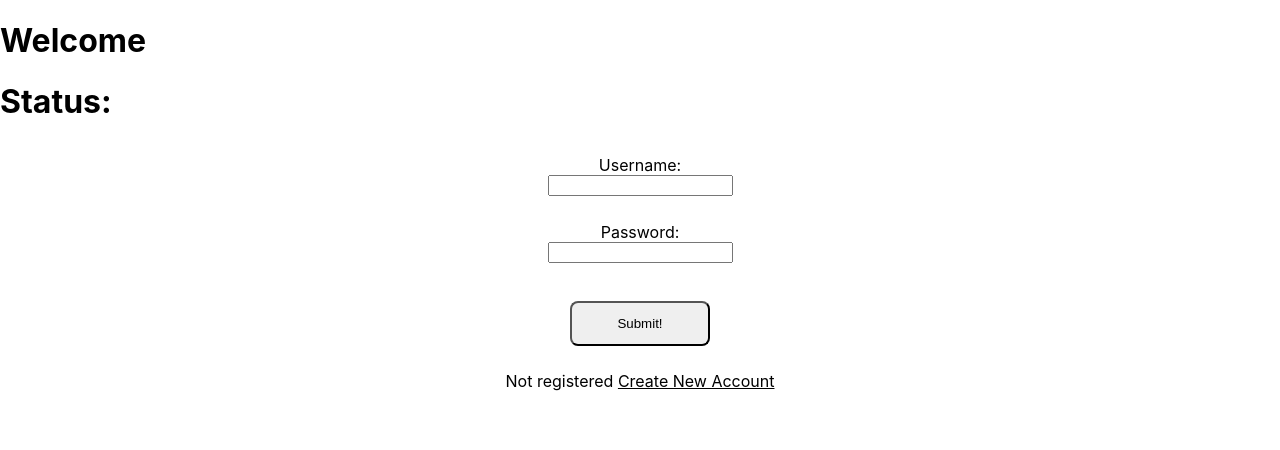
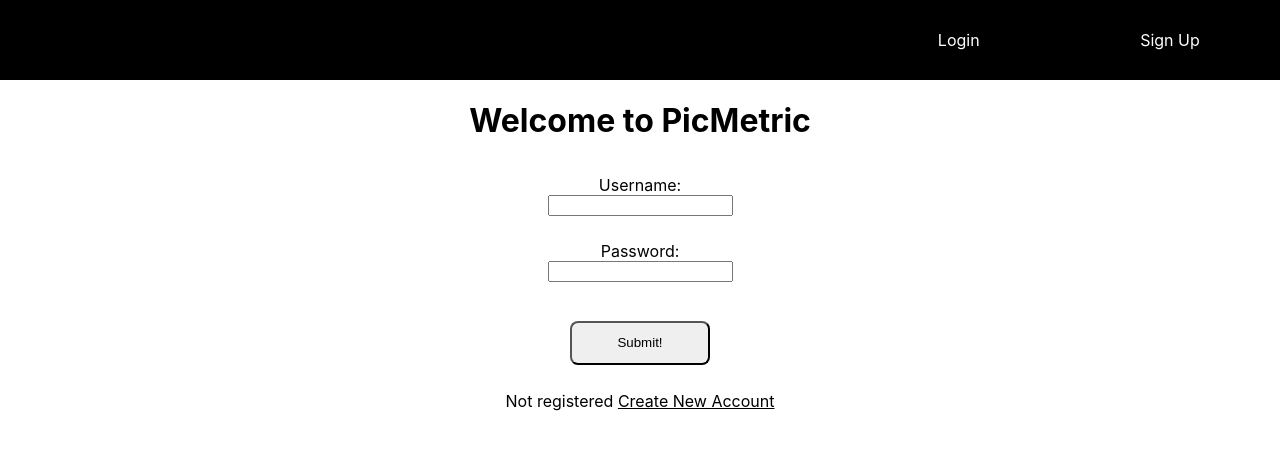
Before and after one commit to Build-week-picmetric2/Front-End, a React (Create React App) app in the folder picmetric/: page / in a window 1280 px wide. Shown: the top 450 px of the page. Built offline with nearby package versions, Linux system fonts and the light colour scheme.

Commit message:
nav in place, starting on styling

```diff
--- a/picmetric/src/App.js
+++ b/picmetric/src/App.js
@@ -3,6 +3,7 @@ import { Switch, Route } from 'react-router-dom';
 import Dashboard from './Dashboard';
 import Home from './Home';
 import { PrivateRoute } from './helpers/PrivateRoute';
+import Navigation from './components/Nagivation';
 import './App.css';
 
 
@@ -11,6 +12,7 @@ const App = (props) => {
     return (
       <div className = 'app'>
 
+        <Navigation />
 
           <Switch>
             <Route exact path='/' component={Home} />
--- a/picmetric/src/Home.js
+++ b/picmetric/src/Home.js
@@ -1,14 +1,22 @@
 import React, { useState } from 'react';
 import {Route, Switch, Link} from 'react-router-dom';
+import styled from 'styled-components';
 import Registration from './components/Registration';
 import Login from './components/Login';
+
+
+const Header = styled.h1`
+    display: flex;
+    justify-content: center;
+
+`
 
 const Home = () => {
     const [showLogin, setShowLogin] = useState(true);
     return (
         <div>
-            <h1>Welcome</h1>
-            <h1>Status:</h1>
+            <Header>Welcome to PicMetric</Header>
+
             <div>
                 {showLogin ? <Login setShowLogin={setShowLogin} /> : <Registration setShowLogin={setShowLogin} />}
             </div>
--- a/picmetric/src/components/Nagivation.js
+++ b/picmetric/src/components/Nagivation.js
@@ -1,11 +1,33 @@
 import React from 'react';
+import styled from 'styled-components';
+
+const NavDiv = styled.nav`
+            width: 100%;
+            height: 10vh;
+            background-color: black;
+            color: white;
+            display: flex;
+            justify-content: flex-end;
+            align-items: center;
+
+
+        `
+const NavItems = styled.a`
+
+    width: 33%;
+    display: flex;
+    justify-content: space-around;
+`
 
 
 const Navigation = () => {
     return (
-        <div>
-            nav
-        </div>
+        <NavDiv>
+            <NavItems>
+                <a>Login</a>
+                <a>Sign Up</a>
+            </NavItems>
+        </NavDiv>
     )
 }
 
--- /dev/null
+++ b/picmetric/src/components/Styles.js
@@ -0,0 +1,2 @@
+import React from 'react';
+import styled from 'styled-components';
```
